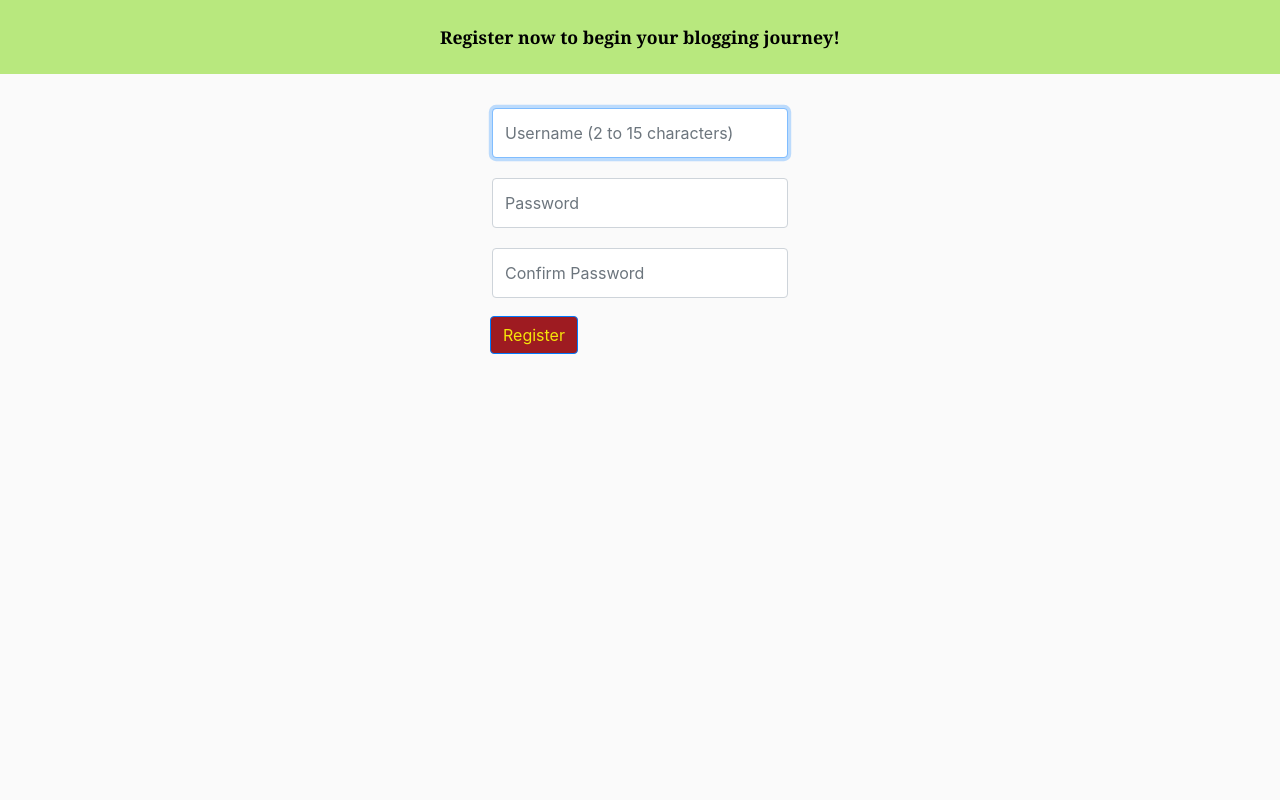
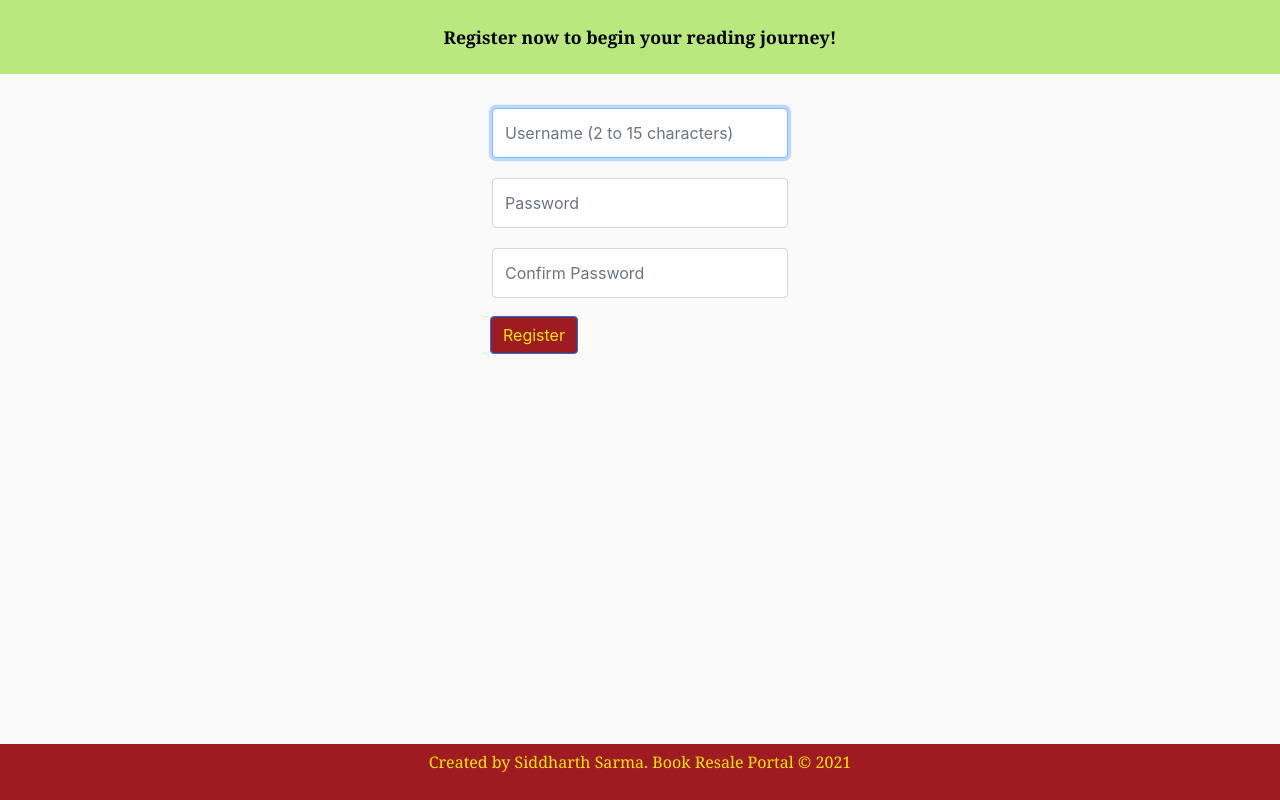
Before and after one commit to Gooner1886/dbms-mini-project, a Flask app: page /register in a window 1280 px wide. Run offline with Flask 2, Linux system fonts and the light colour scheme; some libraries are stand-ins or nearby versions.

Commit message:
changed content text

```diff
--- a/templates/layout.html
+++ b/templates/layout.html
@@ -82,9 +82,9 @@
         {% endblock %}
 
 
-        <!-- <div class = "footer brandname" style = "position:fixed;">
-          <p>Created for CS50 by Siddharth Sarma. SportsRelated &copy; 2021</p>
-        </div> -->
+        <div class = "footer brandname" style = "position:fixed;">
+          <p>Created by Siddharth Sarma. Book Resale Portal &copy; 2021</p>
+        </div>
     <!-- Optional JavaScript; choose one of the two! -->
 
     <!-- Option 1: Bootstrap Bundle with Popper -->
--- a/templates/register.html
+++ b/templates/register.html
@@ -2,7 +2,7 @@
 {% block body %}
 
 <div class = "abouthead">
-    <p style = "display:inline;">Register now to begin your blogging journey!</p>
+    <p style = "display:inline;">Register now to begin your reading journey!</p>
 </div>
 
 {% endblock %}
```
